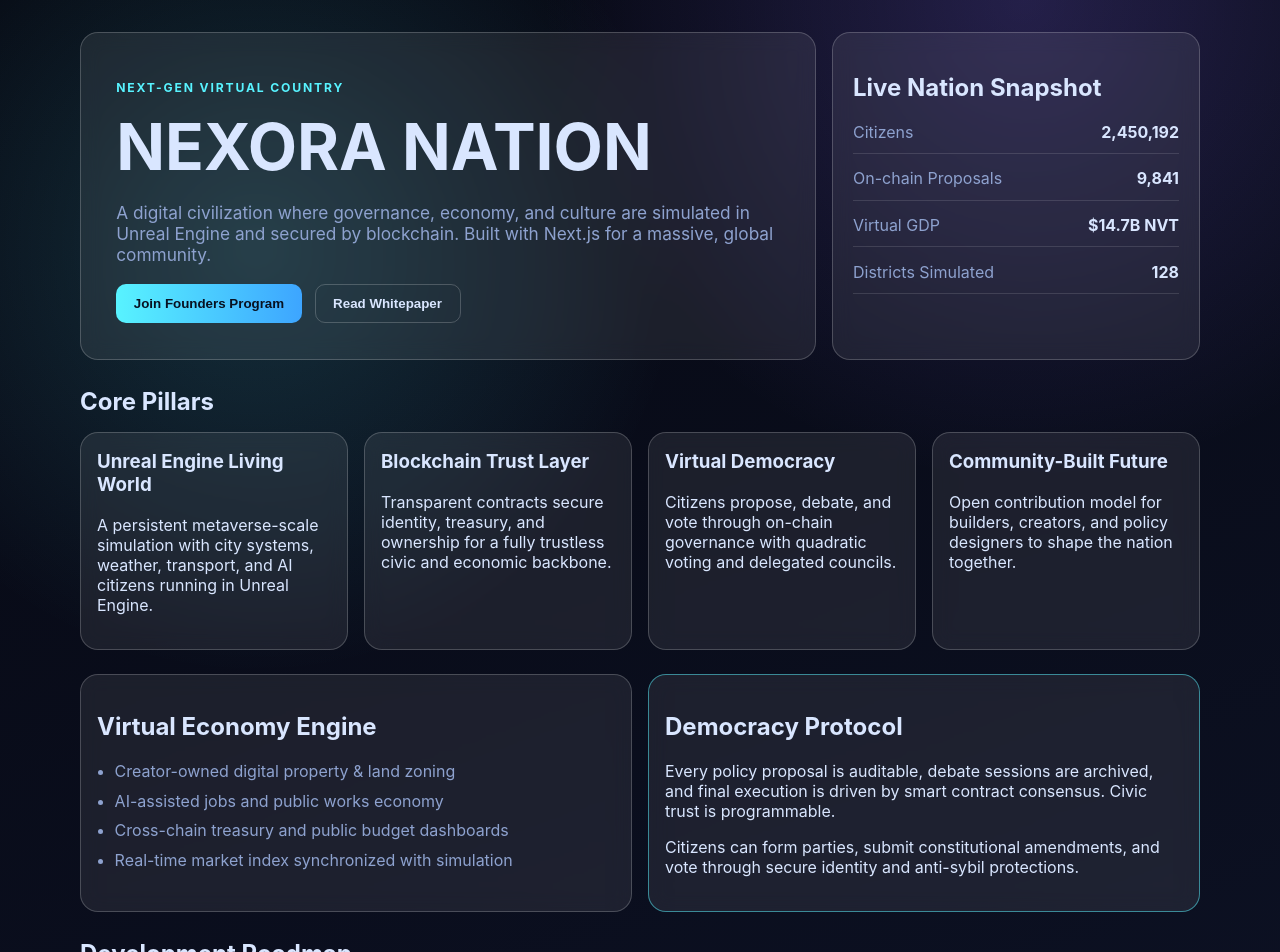
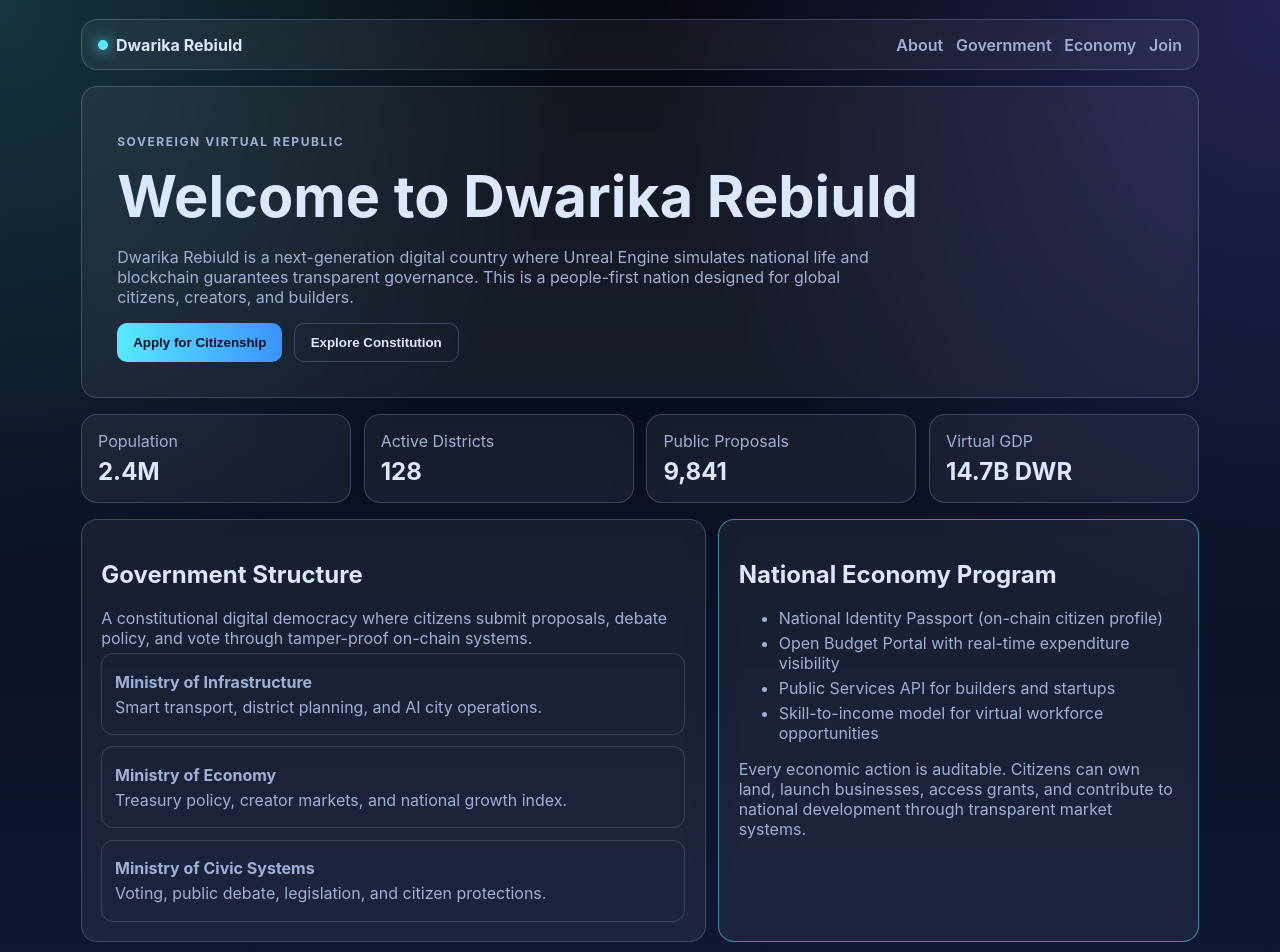
Before and after one commit to AnkitYadavnadaura/Dwarika_rebuild, a Next.js app: page / in a window 1280 px wide. Shown: the top 952 px of the page. Built offline with nearby package versions, Linux system fonts and the light colour scheme.

Commit message:
Revamp site into realistic futuristic portal and remove Vercel auth secrets

```diff
--- a/app/globals.css
+++ b/app/globals.css
@@ -1,13 +1,12 @@
 :root {
   color-scheme: dark;
-  --bg: #060812;
-  --bg2: #0d1225;
-  --card: rgba(255, 255, 255, 0.08);
-  --line: rgba(255, 255, 255, 0.2);
-  --text: #d9e6ff;
-  --muted: #8ea2cf;
-  --accent: #58f3ff;
-  --accent2: #8a6bff;
+  --bg: #05070f;
+  --bg-2: #101a38;
+  --txt: #dbe8ff;
+  --muted: #9eb0d6;
+  --line: rgba(166, 191, 255, 0.25);
+  --card: rgba(255, 255, 255, 0.06);
+  --accent: #57e9ff;
 }
 
 * {
@@ -16,183 +15,181 @@
 
 body {
   margin: 0;
-  font-family: Inter, system-ui, -apple-system, Segoe UI, Roboto, Arial, sans-serif;
-  color: var(--text);
+  font-family: Inter, Segoe UI, Roboto, system-ui, sans-serif;
+  color: var(--txt);
   background:
-    radial-gradient(circle at 20% 20%, rgba(88, 243, 255, 0.16), transparent 30%),
-    radial-gradient(circle at 80% 0%, rgba(138, 107, 255, 0.22), transparent 30%),
-    linear-gradient(160deg, var(--bg), var(--bg2));
+    radial-gradient(circle at 0% 0%, rgba(87, 233, 255, 0.2), transparent 35%),
+    radial-gradient(circle at 100% 0%, rgba(117, 106, 255, 0.28), transparent 38%),
+    linear-gradient(180deg, var(--bg), var(--bg-2));
   min-height: 100vh;
 }
 
-.site-shell {
-  max-width: 1160px;
+.dw-shell {
+  max-width: 1150px;
   margin: 0 auto;
-  padding: 2rem 1.25rem 4rem;
+  padding: 1.2rem 1rem 2.5rem;
   display: grid;
-  gap: 1.5rem;
-}
-
-.hero-grid {
-  display: grid;
-  grid-template-columns: 2fr 1fr;
   gap: 1rem;
 }
 
-.hero-card,
-.stats-panel,
-.glass-card,
-.timeline-item {
+.glass {
   border: 1px solid var(--line);
   background: var(--card);
-  backdrop-filter: blur(10px);
-  border-radius: 18px;
+  backdrop-filter: blur(8px);
+  border-radius: 16px;
 }
 
-.hero-card {
+.topbar {
+  padding: 0.9rem 1rem;
+  display: flex;
+  justify-content: space-between;
+  align-items: center;
+}
+
+.brand {
+  display: flex;
+  align-items: center;
+  gap: 0.5rem;
+}
+
+.dot {
+  width: 10px;
+  height: 10px;
+  border-radius: 50%;
+  background: var(--accent);
+  box-shadow: 0 0 14px var(--accent);
+}
+
+nav {
+  display: flex;
+  gap: 0.8rem;
+}
+
+nav a {
+  color: var(--muted);
+  text-decoration: none;
+  font-weight: 600;
+}
+
+.hero {
   padding: 2.2rem;
 }
 
-.eyebrow {
+.tag {
   color: var(--accent);
-  letter-spacing: 0.15em;
+  letter-spacing: 0.13em;
+  font-size: 0.75rem;
   font-weight: 700;
-  font-size: 0.76rem;
 }
 
 h1 {
-  margin: 0.4rem 0;
-  font-size: clamp(2rem, 5vw, 4rem);
+  margin: 0.4rem 0 0.7rem;
+  font-size: clamp(2rem, 5vw, 3.6rem);
 }
 
-.hero-text {
-  font-size: 1.08rem;
+.hero p {
   color: var(--muted);
-  max-width: 65ch;
+  max-width: 75ch;
 }
 
-.hero-cta {
+.hero-actions {
+  margin-top: 1rem;
   display: flex;
-  gap: 0.8rem;
-  margin-top: 1.2rem;
+  gap: 0.7rem;
 }
 
 button {
-  background: linear-gradient(90deg, var(--accent), #3da5ff);
+  background: linear-gradient(90deg, var(--accent), #3c93ff);
+  color: #051125;
+  font-weight: 700;
   border: none;
-  color: #071121;
-  font-weight: 700;
-  padding: 0.7rem 1.1rem;
+  padding: 0.68rem 1rem;
   border-radius: 10px;
   cursor: pointer;
 }
 
-button.ghost {
-  color: var(--text);
+button.outline {
   background: transparent;
+  color: var(--txt);
   border: 1px solid var(--line);
 }
 
-.stats-panel {
-  padding: 1.25rem;
-}
-
-.stats-panel ul {
-  list-style: none;
-  padding: 0;
-  margin: 0;
-  display: grid;
-  gap: 0.9rem;
-}
-
-.stats-panel li {
-  display: flex;
-  justify-content: space-between;
-  gap: 0.5rem;
-  border-bottom: 1px solid rgba(255, 255, 255, 0.12);
-  padding-bottom: 0.7rem;
-}
-
-.stats-panel span {
-  color: var(--muted);
-}
-
-.section-title {
-  margin: 0.2rem 0 1rem;
-}
-
-.cards-grid {
-  display: grid;
-  grid-template-columns: repeat(4, 1fr);
-  gap: 1rem;
-}
-
-.glass-card {
-  padding: 1.1rem 1rem;
-}
-
-.glass-card h3 {
-  margin-top: 0;
-}
-
-.split-panel {
-  display: grid;
-  grid-template-columns: 1fr 1fr;
-  gap: 1rem;
-}
-
-.feature-list {
-  padding-left: 1.1rem;
-  color: var(--muted);
-}
-
-.feature-list li {
-  margin-bottom: 0.6rem;
-}
-
-.highlight {
-  border-color: rgba(88, 243, 255, 0.5);
-}
-
-.timeline {
+.kpi-grid {
   display: grid;
   grid-template-columns: repeat(4, 1fr);
   gap: 0.8rem;
 }
 
-.timeline-item {
-  padding: 0.9rem;
+.kpi-grid article {
+  padding: 1rem;
 }
 
-.timeline-item span {
-  color: var(--accent);
-  font-size: 0.78rem;
-  letter-spacing: 0.08em;
-  font-weight: 700;
-}
-
-.timeline-item p {
+.kpi-grid span {
   color: var(--muted);
 }
 
-@media (max-width: 1000px) {
-  .hero-grid,
-  .cards-grid,
-  .split-panel,
-  .timeline {
+.kpi-grid h3 {
+  margin: 0.4rem 0 0;
+  font-size: 1.5rem;
+}
+
+.panel-grid {
+  display: grid;
+  grid-template-columns: 1.3fr 1fr;
+  gap: 0.8rem;
+}
+
+.panel-grid article {
+  padding: 1.2rem;
+}
+
+.mini-cards {
+  display: grid;
+  gap: 0.7rem;
+}
+
+.mini {
+  border: 1px solid rgba(255, 255, 255, 0.15);
+  border-radius: 12px;
+  padding: 0.8rem;
+}
+
+.mini h4,
+.mini p,
+.panel-grid p,
+.panel-grid li {
+  margin: 0.3rem 0;
+  color: var(--muted);
+}
+
+.highlight {
+  border-color: rgba(87, 233, 255, 0.55);
+}
+
+.footer {
+  padding: 0.9rem 1rem;
+  text-align: center;
+  color: var(--muted);
+}
+
+@media (max-width: 920px) {
+  .kpi-grid,
+  .panel-grid {
     grid-template-columns: 1fr 1fr;
   }
 }
 
-@media (max-width: 700px) {
-  .hero-grid,
-  .cards-grid,
-  .split-panel,
-  .timeline {
+@media (max-width: 640px) {
+  nav {
+    display: none;
+  }
+
+  .kpi-grid,
+  .panel-grid {
     grid-template-columns: 1fr;
   }
 
-  .hero-card {
-    padding: 1.3rem;
+  .hero {
+    padding: 1.4rem;
   }
 }
--- a/app/layout.js
+++ b/app/layout.js
@@ -1,9 +1,9 @@
 import './globals.css';
 
 export const metadata = {
-  title: 'Nexora Nation | Virtual Civilization',
+  title: 'Dwarika Rebiuld | Digital Sovereign Nation',
   description:
-    'A next-gen virtual nation powered by Unreal Engine simulation, Next.js web, and blockchain governance.',
+    'Official web portal for Dwarika Rebiuld, a futuristic virtual nation powered by Unreal Engine simulation and blockchain governance.',
 };
 
 export default function RootLayout({ children }) {
--- a/app/page.js
+++ b/app/page.js
@@ -1,123 +1,99 @@
-const pillars = [
-  {
-    title: 'Unreal Engine Living World',
-    text: 'A persistent metaverse-scale simulation with city systems, weather, transport, and AI citizens running in Unreal Engine.',
-  },
-  {
-    title: 'Blockchain Trust Layer',
-    text: 'Transparent contracts secure identity, treasury, and ownership for a fully trustless civic and economic backbone.',
-  },
-  {
-    title: 'Virtual Democracy',
-    text: 'Citizens propose, debate, and vote through on-chain governance with quadratic voting and delegated councils.',
-  },
-  {
-    title: 'Community-Built Future',
-    text: 'Open contribution model for builders, creators, and policy designers to shape the nation together.',
-  },
+const ministries = [
+  ['Ministry of Infrastructure', 'Smart transport, district planning, and AI city operations.'],
+  ['Ministry of Economy', 'Treasury policy, creator markets, and national growth index.'],
+  ['Ministry of Civic Systems', 'Voting, public debate, legislation, and citizen protections.'],
 ];
 
-const economy = [
-  'Creator-owned digital property & land zoning',
-  'AI-assisted jobs and public works economy',
-  'Cross-chain treasury and public budget dashboards',
-  'Real-time market index synchronized with simulation',
-];
-
-const roadmap = [
-  ['Phase 01', 'Genesis Charter', 'Founding constitution, identity mint, and core governance launch.'],
-  ['Phase 02', 'Urban Core', 'Unreal-based capital city with transport, districts, and social hubs.'],
-  ['Phase 03', 'Open Economy', 'Launch tokens, grants, businesses, and skill-based virtual labor markets.'],
-  ['Phase 04', 'Global Alliance', 'Interoperable nations, diplomatic protocols, and metaverse trade routes.'],
+const initiatives = [
+  'National Identity Passport (on-chain citizen profile)',
+  'Open Budget Portal with real-time expenditure visibility',
+  'Public Services API for builders and startups',
+  'Skill-to-income model for virtual workforce opportunities',
 ];
 
 export default function HomePage() {
   return (
-    <main className="site-shell">
-      <section className="hero-grid">
-        <div className="hero-card">
-          <p className="eyebrow">NEXT-GEN VIRTUAL COUNTRY</p>
-          <h1>NEXORA NATION</h1>
-          <p className="hero-text">
-            A digital civilization where governance, economy, and culture are simulated in Unreal Engine and secured by
-            blockchain. Built with Next.js for a massive, global community.
-          </p>
-          <div className="hero-cta">
-            <button>Join Founders Program</button>
-            <button className="ghost">Read Whitepaper</button>
-          </div>
+    <main className="dw-shell">
+      <header className="topbar glass">
+        <div className="brand">
+          <span className="dot" />
+          <strong>Dwarika Rebiuld</strong>
         </div>
+        <nav>
+          <a href="#about">About</a>
+          <a href="#government">Government</a>
+          <a href="#economy">Economy</a>
+          <a href="#join">Join</a>
+        </nav>
+      </header>
 
-        <aside className="stats-panel">
-          <h2>Live Nation Snapshot</h2>
-          <ul>
-            <li>
-              <span>Citizens</span>
-              <strong>2,450,192</strong>
-            </li>
-            <li>
-              <span>On-chain Proposals</span>
-              <strong>9,841</strong>
-            </li>
-            <li>
-              <span>Virtual GDP</span>
-              <strong>$14.7B NVT</strong>
-            </li>
-            <li>
-              <span>Districts Simulated</span>
-              <strong>128</strong>
-            </li>
-          </ul>
-        </aside>
-      </section>
-
-      <section>
-        <h2 className="section-title">Core Pillars</h2>
-        <div className="cards-grid">
-          {pillars.map((pillar) => (
-            <article key={pillar.title} className="glass-card">
-              <h3>{pillar.title}</h3>
-              <p>{pillar.text}</p>
-            </article>
-          ))}
+      <section className="hero glass" id="about">
+        <p className="tag">SOVEREIGN VIRTUAL REPUBLIC</p>
+        <h1>Welcome to Dwarika Rebiuld</h1>
+        <p>
+          Dwarika Rebiuld is a next-generation digital country where Unreal Engine simulates national life and
+          blockchain guarantees transparent governance. This is a people-first nation designed for global citizens,
+          creators, and builders.
+        </p>
+        <div className="hero-actions" id="join">
+          <button>Apply for Citizenship</button>
+          <button className="outline">Explore Constitution</button>
         </div>
       </section>
 
-      <section className="split-panel">
-        <div className="glass-card">
-          <h2>Virtual Economy Engine</h2>
-          <ul className="feature-list">
-            {economy.map((item) => (
+      <section className="kpi-grid">
+        <article className="glass">
+          <span>Population</span>
+          <h3>2.4M</h3>
+        </article>
+        <article className="glass">
+          <span>Active Districts</span>
+          <h3>128</h3>
+        </article>
+        <article className="glass">
+          <span>Public Proposals</span>
+          <h3>9,841</h3>
+        </article>
+        <article className="glass">
+          <span>Virtual GDP</span>
+          <h3>14.7B DWR</h3>
+        </article>
+      </section>
+
+      <section className="panel-grid" id="government">
+        <article className="glass">
+          <h2>Government Structure</h2>
+          <p>
+            A constitutional digital democracy where citizens submit proposals, debate policy, and vote through
+            tamper-proof on-chain systems.
+          </p>
+          <div className="mini-cards">
+            {ministries.map(([name, desc]) => (
+              <div className="mini" key={name}>
+                <h4>{name}</h4>
+                <p>{desc}</p>
+              </div>
+            ))}
+          </div>
+        </article>
+
+        <article className="glass highlight" id="economy">
+          <h2>National Economy Program</h2>
+          <ul>
+            {initiatives.map((item) => (
               <li key={item}>{item}</li>
             ))}
           </ul>
-        </div>
-
-        <div className="glass-card highlight">
-          <h2>Democracy Protocol</h2>
           <p>
-            Every policy proposal is auditable, debate sessions are archived, and final execution is driven by smart
-            contract consensus. Civic trust is programmable.
+            Every economic action is auditable. Citizens can own land, launch businesses, access grants, and contribute
+            to national development through transparent market systems.
           </p>
-          <p>
-            Citizens can form parties, submit constitutional amendments, and vote through secure identity and
-            anti-sybil protections.
-          </p>
-        </div>
+        </article>
       </section>
 
-      <section>
-        <h2 className="section-title">Development Roadmap</h2>
-        <div className="timeline">
-          {roadmap.map(([phase, title, description]) => (
-            <article className="timeline-item" key={phase}>
-              <span>{phase}</span>
-              <h3>{title}</h3>
-              <p>{description}</p>
-            </article>
-          ))}
-        </div>
-      </section>
+      <footer className="glass footer">
+        <p>© 2026 Dwarika Rebiuld — Ministry of Digital Civilization</p>
+      </footer>
     </main>
   );
 }
```
Also changed, not shown: 1 other file (tests, documents, lock files or other folders).
